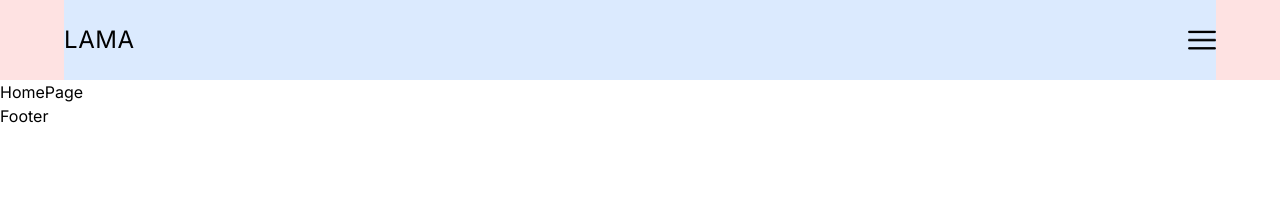
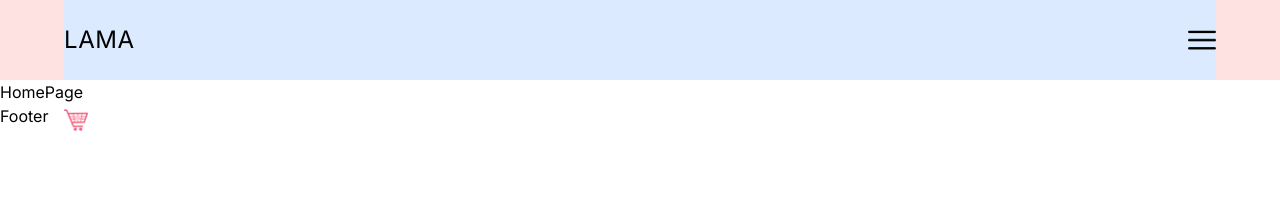
Before and after one commit to MiladJoodi/E-Commerce-App-Full-Wix-Headless, a Next.js app: page / in a window 1280 px wide. Shown: the top 198 px of the page. Built offline with nearby package versions, Linux system fonts and the light colour scheme.

Commit message:
Update Navbar.tsx

```diff
--- a/src/components/Navbar.tsx
+++ b/src/components/Navbar.tsx
@@ -1,5 +1,6 @@
 import Link from "next/link";
 import Menu from "./Menu";
+import Image from "next/image";
 
 const Navbar = () => {
   return (
@@ -15,10 +16,14 @@ const Navbar = () => {
       {/* Bigger Screen */}
       <div className="hidden md:flex items-center justify-between gap-8 h-full">
         {/* left */}
-        <div></div>
+        <div className="w-1/3">
+          <Link href="/">
+            <Image src="/logo.png" alt="" width={24} height={24} />
+          </Link>
+        </div>
 
         {/* Right */}
-        <div></div>
+        <div className="w-2/3"></div>
       </div>
     </div>
   );
```
